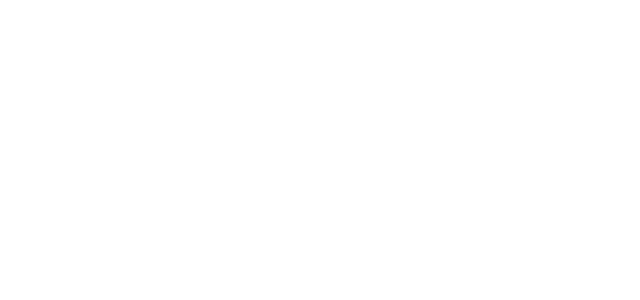
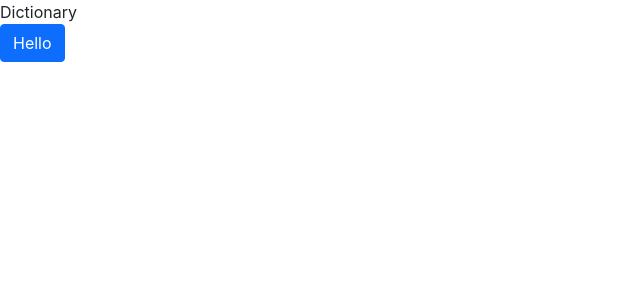
Before and after one commit to hann0r/dictionary-project, a React (Create React App) app: page / in a window 1280 px wide. Shown: the top 300 px of the page, without its empty margins (0-640 px from the left). Built offline with nearby package versions, Linux system fonts and the light colour scheme.

Commit message:
Added test button

```diff
--- a/src/App.js
+++ b/src/App.js
@@ -3,7 +3,11 @@
 function App() {
   return (
     <div className="App">
-      <header className="App-header"></header>
+      <header className="App-header">Dictionary</header>
+      <a href="#" className="btn btn-primary">
+        {" "}
+        Hello{" "}
+      </a>
     </div>
   );
 }
```
